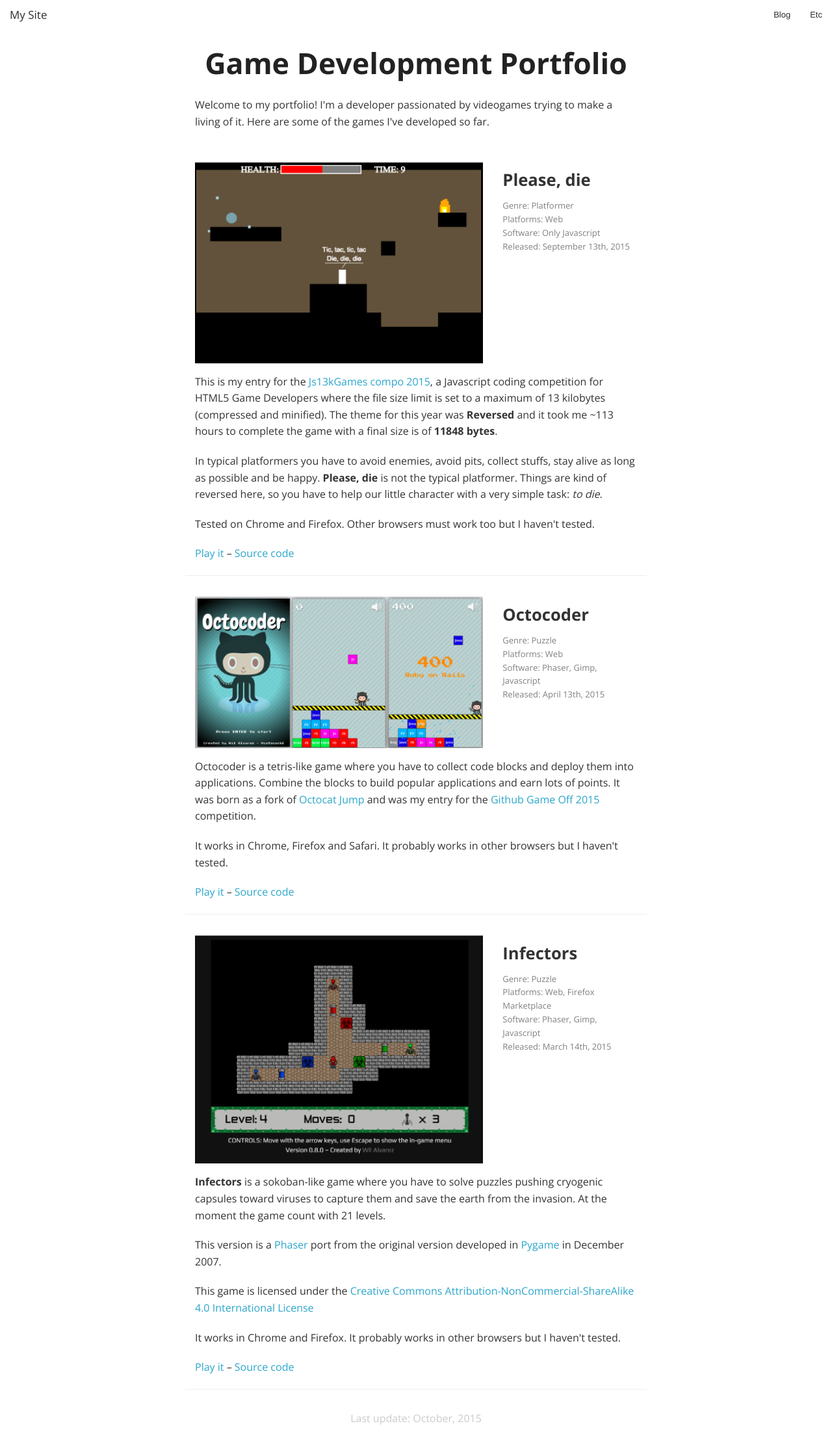
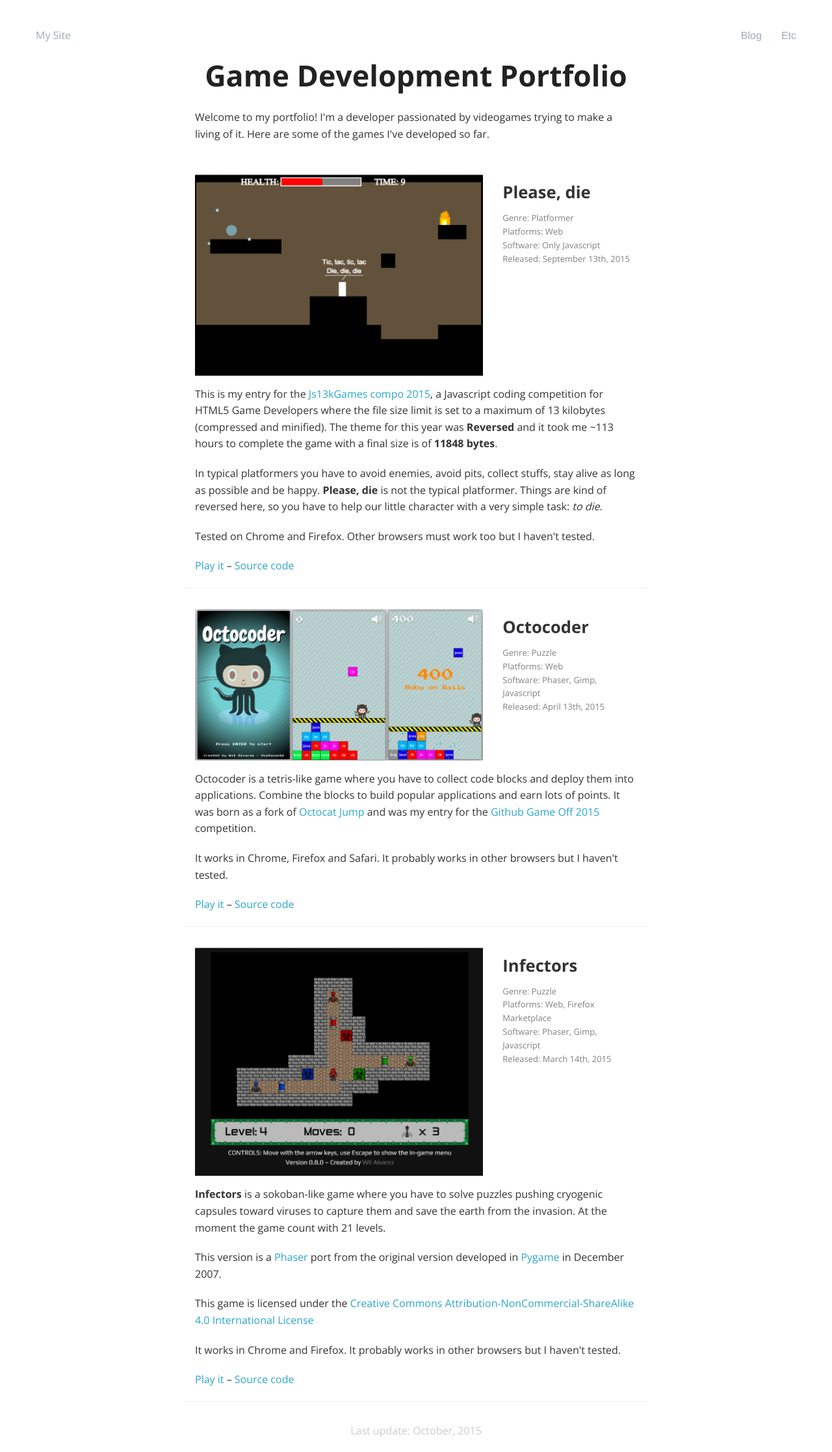
Before and after one commit to satanas/site, a Jekyll site: the page built from portfolio/index.html, in a window 1280 px wide. Shown: the whole page at 65% size. Built offline with Jekyll 4.4.1, drawn with Linux system fonts in a browser that asks for light colours; Markdown is read by kramdown in place of the engine named in the settings.

Commit message:
Added padding to top-bar

```diff
--- a/assets/css/app.css
+++ b/assets/css/app.css
@@ -48,12 +48,18 @@ p {
   img.feature {
     padding: 0.8em 0;
   }
+  .top-bar {
+    padding: 1rem;
+  }
 }
 
 /* Large screens */
 @media only screen and (min-width: 64.063em) {
   h1 {
     font-size: 2.8em;
+  }
+  .top-bar {
+    padding: 2rem 2.5rem;
   }
 }
 
@@ -116,7 +122,8 @@ p.spec {
 .top-bar .name h1 a,
 .top-bar-section li.active:not(.has-form) a:not(.button),
 .top-bar-section ul li a {
-  color: #2e2e2e;
+  color: #9EABB3; /*#2e2e2e*/
+  font-size: 1rem;
 }
 
 /*
```
